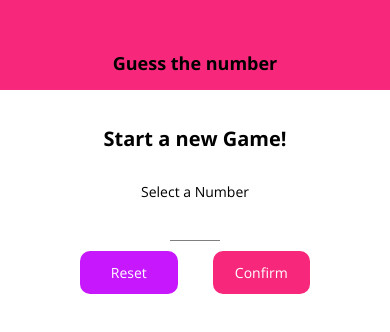
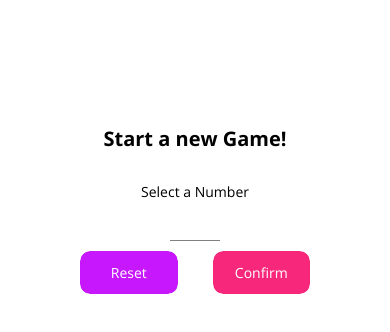
Before and after one commit to WILDDREAMER/Guess-The-Number, a React Native app: screen / in a window 390 px wide. Shown: the top 332 px of the page. Built offline with nearby package versions, Linux system fonts and the light colour scheme.

Commit message:
different-platforms

```diff
--- a/App.js
+++ b/App.js
@@ -1,5 +1,5 @@
 import React, { useState } from 'react';
-import { StyleSheet, View } from 'react-native';
+import { StyleSheet, View, SafeAreaView } from 'react-native';
 import * as Font from 'expo-font';
 import { AppLoading } from 'expo';
 
@@ -55,10 +55,10 @@
       onRestart={configureNewGameHandler}
     />;
   return (
-    <View style={styles.screen}>
-      <Header title="Guess the number" />
-      {content}
-    </View>
+    <SafeAreaView style={styles.screen}>
+        <Header title="Guess the number" />
+        {content}
+    </SafeAreaView>
   )
 }
 
--- a/components/Header.js
+++ b/components/Header.js
@@ -1,5 +1,5 @@
 import React from 'react';
-import {View, Text, StyleSheet} from 'react-native';
+import {View, Text, StyleSheet, Platform} from 'react-native';
 
 import Colors from '../constants/colors.js'
 import TitleText from '../components/TitleText'
@@ -7,7 +7,7 @@
 const Header = props => {
     return (
         <View style={styles.header}>
-            <TitleText style={styles.headerTitle}>{props.title}</TitleText>
+            <TitleText style={styles.title}>{props.title}</TitleText>
         </View>
     );
 }
@@ -17,10 +17,15 @@
         width: '100%',
         height: 90,
         paddingTop: 36,
-        backgroundColor: Colors.primary,
+        backgroundColor: Platform.OS === 'android' ? Colors.primary : 'white',
         alignItems: 'center',
         justifyContent: 'center',
+        borderBottomColor: Platform.OS === 'ios' ? '#ccc' : 'transparent',
+        borderBottomWidth: Platform.OS === 'ios' ? 1 : 0
     },
+    title:{
+        color: Platform.OS === 'ios' ?  Colors.primary : 'white'
+    }
 });
 
 export default Header;
--- a/components/MainButton.js
+++ b/components/MainButton.js
@@ -1,16 +1,22 @@
 import React from 'react'
-import { View, Text, StyleSheet, TouchableOpacity } from 'react-native'
+import { View, Text, StyleSheet, TouchableOpacity, TouchableNativeFeedback, Platform } from 'react-native'
 
 import Colors from '../constants/colors'
 import colors from '../constants/colors';
 
 const MainButton = props => {
+    let ButtonComponent = TouchableOpacity;
+
+    if (Platform.OS === 'android' && Platform.Version >= 21)
+        ButtonComponent = TouchableNativeFeedback;
     return (
-        <TouchableOpacity activeOpacity={0.7} onPress={props.onPress} style={{...styles.button, ...props.style,  ...{backgroundColor:props.Color}}}>
-            <View >
-                <Text style={styles.buttonText}>{props.children}</Text>
-            </View>
-        </TouchableOpacity>
+        <View style={{...styles.buttonContainer, ...props.style}}>
+            <ButtonComponent activeOpacity={0.7} onPress={props.onPress}>
+                <View style={{ ...styles.button, ...{ backgroundColor: props.Color } }}>
+                    <Text style={styles.buttonText}>{props.children}</Text>
+                </View>
+            </ButtonComponent>
+        </View>
     );
 };
 
@@ -21,16 +27,20 @@
         // borderWidth:1,
         paddingVertical: 12,
         paddingHorizontal: 10,
-        borderRadius:10,
-        alignItems:'center',
+        borderRadius: 10,
+        alignItems: 'center',
         // borderTopRightRadius:15,
         // borderBottomLeftRadius:15,
         // borderBottomRightRadius:15,
-        elevation:10,
+        elevation: 10,
     },
     buttonText: {
         color: 'white',
         fontFamily: 'open-sans'
+    },
+    buttonContainer:{
+        borderRadius: 10,
+        overflow:'hidden'
     }
 });
 
--- a/screens/GameOverScreen.js
+++ b/screens/GameOverScreen.js
@@ -1,5 +1,14 @@
 import React, { useState, useEffect } from 'react';
-import { StyleSheet, View, Image, Button, Text, Dimensions, ScrollView } from 'react-native'
+import {
+    StyleSheet,
+    View,
+    Image,
+    Button,
+    Text,
+    Dimensions,
+    ScrollView,
+    SafeAreaView
+} from 'react-native'
 
 
 import BodyText from '../components/BodyText'
@@ -27,6 +36,7 @@
     })
 
     return (
+        <SafeAreaView>
             <ScrollView>
                 <View style={styles.screen}>
                     <TitleText>The Game Is Over!</TitleText>
@@ -47,8 +57,8 @@
                             resizeMode="cover"
                         />
                     </View>
-                <Card style={{...styles.resultContainer, ...{marginVertical: availableDeviceHeight / 60,}}}>
-                    <BodyText style={{...styles.resultText, ...{fontSize: availableDeviceHeight > 600 ? 20 : 13}}}>
+                    <Card style={{ ...styles.resultContainer, ...{ marginVertical: availableDeviceHeight / 60, } }}>
+                        <BodyText style={{ ...styles.resultText, ...{ fontSize: availableDeviceHeight > 600 ? 20 : 13 } }}>
                             Your phone needed{' '}
                             <Text style={styles.highlight}>{props.roundsNumber}</Text> rounds
                     to guess the number{' '}
@@ -58,6 +68,7 @@
                     <MainButton Color={Colors.primary} onPress={props.onRestart}>NEW GAME</MainButton>
                 </View>
             </ScrollView>
+        </SafeAreaView>
     );
 };
 
--- a/screens/GameScreen.js
+++ b/screens/GameScreen.js
@@ -9,6 +9,7 @@
     Dimensions
 } from 'react-native';
 import { MaterialCommunityIcons } from '@expo/vector-icons';
+import { ScreenOrientation } from 'expo';
 
 import NumberContainer from '../components/NumberContainer';
 import Card from '../components/Card';
--- a/screens/StartGameScreen.js
+++ b/screens/StartGameScreen.js
@@ -91,7 +91,7 @@
                                 value={enteredValue}
                             />
                             <View style={styles.buttonContainer}>
-                                <MainButton Color={Colors.accent} onPress={resetInputHandler} style={{width:buttonWidth}} >Reset</MainButton>
+                                <MainButton Color={Colors.accent} onPress={resetInputHandler} style={{width:buttonWidth}}>Reset</MainButton>
                                 <MainButton Color={Colors.primary} onPress={confirmInputHnadler} style={{width:buttonWidth}}>Confirm</MainButton>
                             </View>
                         </Card>
```
Lines whose indentation alone changed are shown as unchanged.
